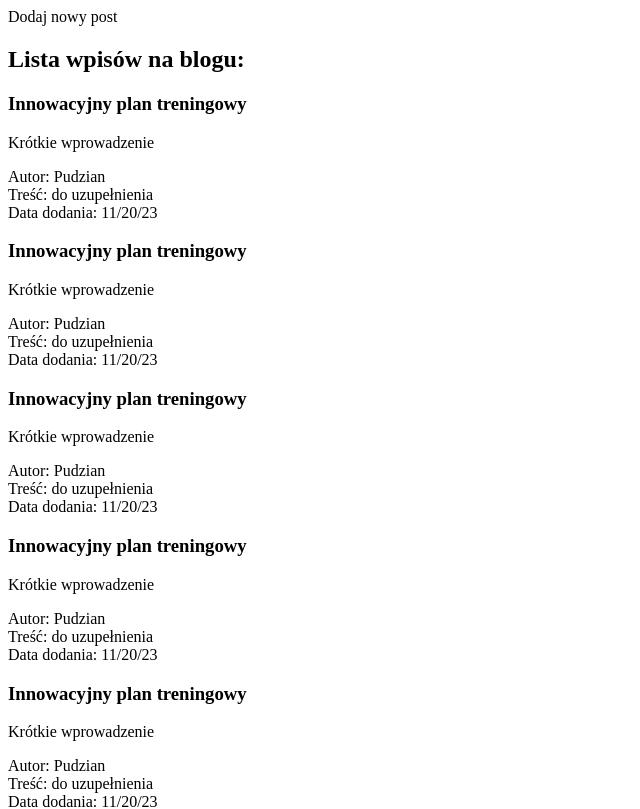
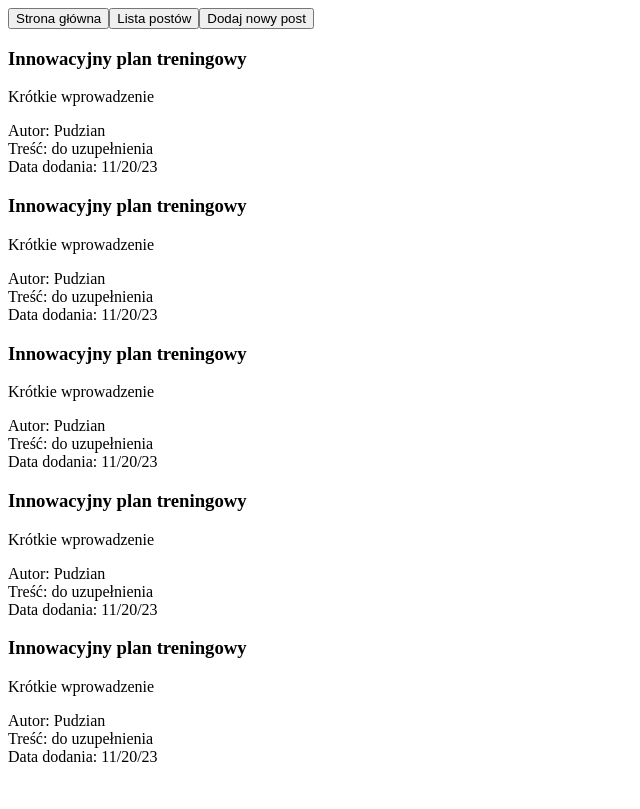
Before and after one commit to borkry/Gym-Blog-Angular-App, an Angular app: page /posts in a window 1280 px wide. Before the commit this address led to /. Shown: the top 809 px of the page, without its empty margins (0-640 px from the left). Built offline with nearby package versions, Linux system fonts and the light colour scheme.

Commit message:
Added working routing
 Changes to be committed:
	modified:   src/app/app.component.html
	modified:   src/app/app.component.ts
	modified:   src/app/app.routes.ts
	modified:   src/app/posts.service.ts

```diff
--- a/src/app/app.component.html
+++ b/src/app/app.component.html
@@ -1,6 +1,6 @@
-<a routerLink="/addPost" routerLinkActive="active">Dodaj nowy post</a>
-<h2>Lista wpisów na blogu:</h2>
-<app-posts-list></app-posts-list>
-<app-add-post></app-add-post><!--
-
- <router-outlet></router-outlet> -->
+<nav>
+    <button routerLink="">Strona główna</button>
+    <button routerLink="/posts">Lista postów</button>
+    <button routerLink="/addPost">Dodaj nowy post</button><br>
+</nav>
+<router-outlet></router-outlet>
--- a/src/app/app.component.ts
+++ b/src/app/app.component.ts
@@ -1,13 +1,13 @@
 import { Component } from '@angular/core';
 import { CommonModule } from '@angular/common';
-import { RouterOutlet } from '@angular/router';
+import { RouterOutlet, RouterLink } from '@angular/router';
 import { PostsListComponent } from './posts-list/posts-list.component';
 import { AddPostComponent } from './add-post/add-post.component';
 
 @Component({
   selector: 'app-root',
   standalone: true,
-  imports: [CommonModule, RouterOutlet, PostsListComponent, AddPostComponent],
+  imports: [CommonModule, RouterOutlet, PostsListComponent, AddPostComponent, RouterLink],
   templateUrl: './app.component.html',
   styleUrls: ['./app.component.css']
 })
--- a/src/app/app.routes.ts
+++ b/src/app/app.routes.ts
@@ -1,14 +1,22 @@
 import { Routes } from '@angular/router';
 import { AddPostComponent } from './add-post/add-post.component';
 import { AppComponent } from './app.component';
+import { PostsListComponent } from './posts-list/posts-list.component';
 
 export const routes: Routes = [
     {
-        path: 'home',
+        path: '',
+        title: 'Home Page',
         component: AppComponent,
     },
     {
         path: 'addPost',
+        title: 'Dodawanie',
         component: AddPostComponent,
     },
+    {
+        path: 'posts',
+        title: 'Lista postów',
+        component: PostsListComponent,
+    }
 ];
--- a/src/app/posts.service.ts
+++ b/src/app/posts.service.ts
@@ -27,8 +27,8 @@ export class PostsService {
     getNumberOfPosts() : number {
         return this.posts.length;
     }
-/*
+
     addPost(newPost : Post) {
-        this.postAdded.emit(newPost);
-    } */
+        this.posts.push(newPost);
+    }
 }
```
